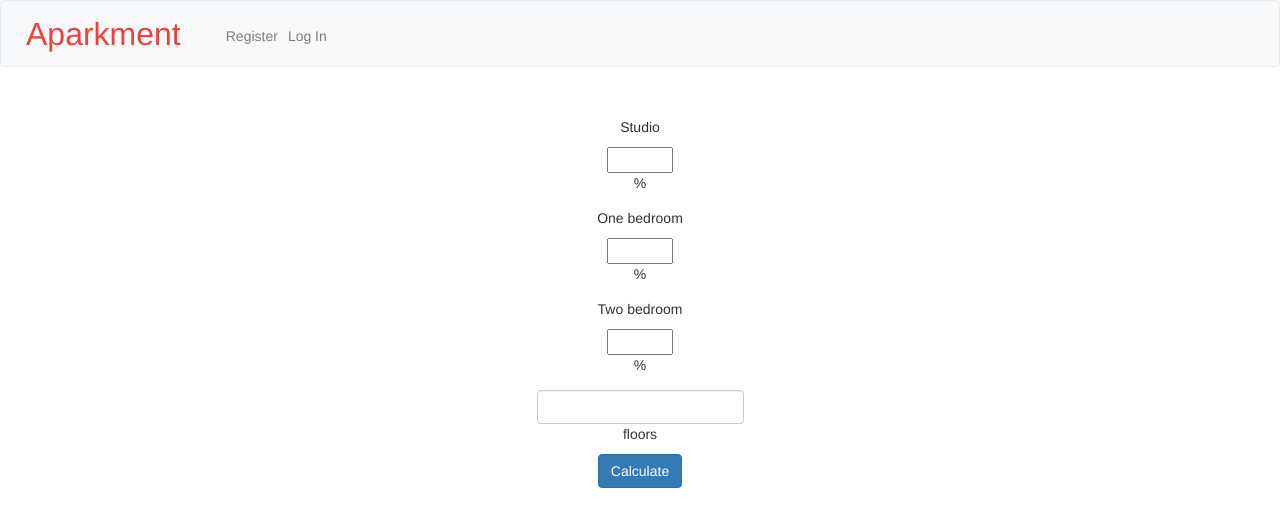
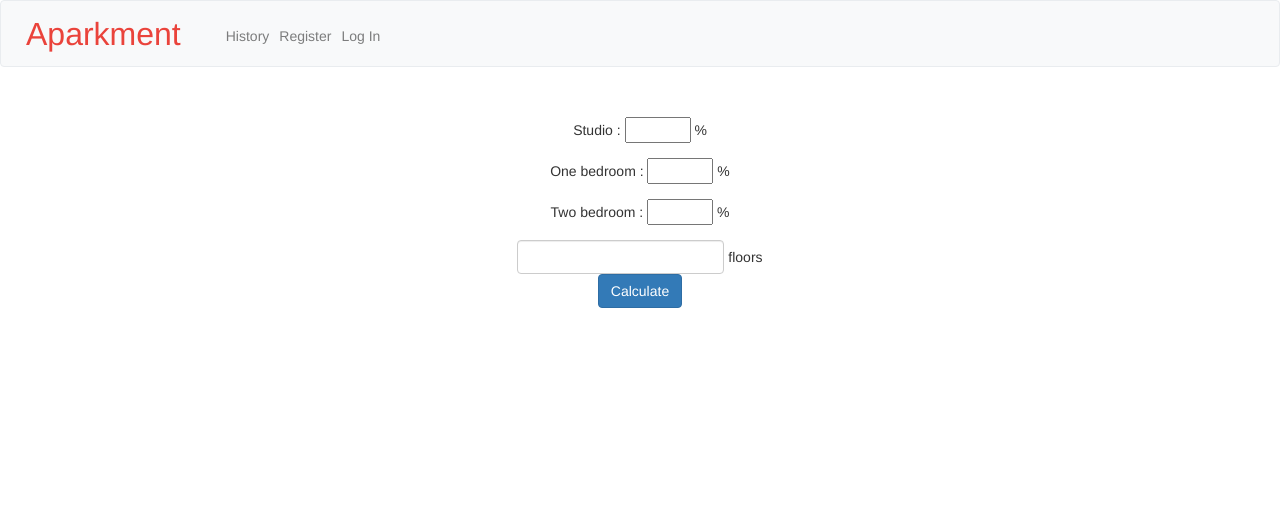
Before and after one commit to xiaozhang92/finalproject, a Flask app: page /convert in a window 1280 px wide. Shown: the top 527 px of the page. Run offline with Flask 2, Linux system fonts and the light colour scheme; some libraries are stand-ins or nearby versions.

Commit message:
fix bugs

```diff
--- a/static/styles.css
+++ b/static/styles.css
@@ -15,7 +15,7 @@
     overflow: hidden;
 
     /* No padding within these elements */
-    padding: 40px;
+    /*padding: 40px;*/
 }
 
 #map-show
@@ -27,13 +27,13 @@
     width:50%;
 
     /* No margin around these elements */
-    margin: auto;
+    /*margin: auto;*/
 
     /* Disable scrollbars */
     overflow: hidden;
 
     /* No padding within these elements */
-    padding: 40px;
+    /*padding: 40px;*/
 }
 
 /* Center form */
--- a/templates/convert.html
+++ b/templates/convert.html
@@ -8,22 +8,24 @@
     <form action="/calculate" method="post">
         <input type="hidden" name="sekey" value={{key}} >
         <div class="form-group">
-            <p>Studio</p>
-            <input onchange="check()" class="test" type="number" min="0" max="100" name="pct_a"/ > <p>%</p>
+            Studio :
+            <input onchange="check()" class="test" type="number" min="0" max="100" name="pct_a"/ > %
         </div>
         <div class="form-group">
-            <p>One bedroom</p>
-            <input onchange="check()" class="test" type="number" min="0" max="100" name="pct_b"/> <p>%</p>
+            One bedroom :
+            <input onchange="check()" class="test" type="number" min="0" max="100" name="pct_b"/> %
         </div>
         <div class="form-group">
-            <p>Two bedroom</p>
-            <input onchange="check()" class="test" type="number" min="0" max="100" name="pct_c"/> <p>%</p>
+            Two bedroom :
+            <input onchange="check()" class="test" type="number" min="0" max="100" name="pct_c"/> %
         </div>
 
         <div>
             <input class=form-control type="number" min="1" name="num_f">
-            <p>floors</p>
+            floors
         </div>
+
         <button class="btn btn-primary" type="submit">Calculate</button>
     </form>
+
 {% endblock %}
--- a/templates/layout.html
+++ b/templates/layout.html
@@ -11,12 +11,11 @@
         <!-- documentation at http://getbootstrap.com/docs/4.0/, alternative themes at https://bootswatch.com/4-alpha/ -->
         <link href="https://maxcdn.bootstrapcdn.com/bootstrap/4.0.0-beta.2/css/bootstrap.min.css" rel="stylesheet"/>
 
-        <link href="/static/styles.css" rel="stylesheet"/>
+
 
         <script src="https://code.jquery.com/jquery-3.1.1.min.js"></script>
         <script src="https://cdnjs.cloudflare.com/ajax/libs/popper.js/1.12.3/umd/popper.min.js"></script>
         <script src="https://maxcdn.bootstrapcdn.com/bootstrap/4.0.0-beta.2/js/bootstrap.min.js"></script>
-
 
 
         <!-- https://developer.mozilla.org/en-US/docs/Web/HTML/Element/meta -->
@@ -42,11 +41,12 @@
 
         <!-- app's own JavaScript -->
         <script src="/static/scripts.js"></script>
+        <link href="/static/styles.css" rel="stylesheet"/>
 
 
 
         <!--reference https://stackoverflow.com/questions/16519334/limit-sum-value-of-multiple-input-fields-->
-        <script src="https://ajax.googleapis.com/ajax/libs/jquery/3.2.1/jquery.min.js"></script>
+        <!--<script src="https://ajax.googleapis.com/ajax/libs/jquery/3.2.1/jquery.min.js"></script>-->
         <script>
         function check() {
             var sum = 0;
@@ -75,18 +75,16 @@
             </button>
             <div class="collapse navbar-collapse" id="navbar">
                 <!--{% if session.user_id %}-->
-                    <ul class="navbar-nav mr-auto mt-2">
-                        <li class="nav-item"><a class="nav-link" href="/index">Search</a></li>
-                        <li class="nav-item"><a class="nav-link" href="/convert">Conversion</a></li>
-                        <li class="nav-item"><a class="nav-link" href="/calculate">Calculation</a></li>
-                        <li class="nav-item"><a class="nav-link" href="/history">History</a></li>
-                    </ul>
-                    <ul class="navbar-nav ml-auto mt-2">
-                        <li class="nav-item"><a class="nav-link" href="/add">Add Cash</a></li>
-                        <li class="nav-item"><a class="nav-link" href="/logout">Log Out</a></li>
-                    </ul>
+                    <!--<ul class="navbar-nav mr-auto mt-2">-->
+                    <!--    <li class="nav-item"><a class="nav-link" href="/history">History</a></li>-->
+                    <!--</ul>-->
+                    <!--<ul class="navbar-nav ml-auto mt-2">-->
+                    <!--    <li class="nav-item"><a class="nav-link" href="/logout">Log Out</a></li>-->
+                    <!--</ul>-->
                 <!--{% else %}-->
                     <ul class="navbar-nav ml-auto mt-2">
+                        <!--<li class="nav-item"><a class="nav-link" href="/index">Search</a></li>-->
+                        <li class="nav-item"><a class="nav-link" href="/history">History</a></li>
                         <li class="nav-item"><a class="nav-link" href="/register">Register</a></li>
                         <li class="nav-item"><a class="nav-link" href="/login">Log In</a></li>
                     </ul>
```
